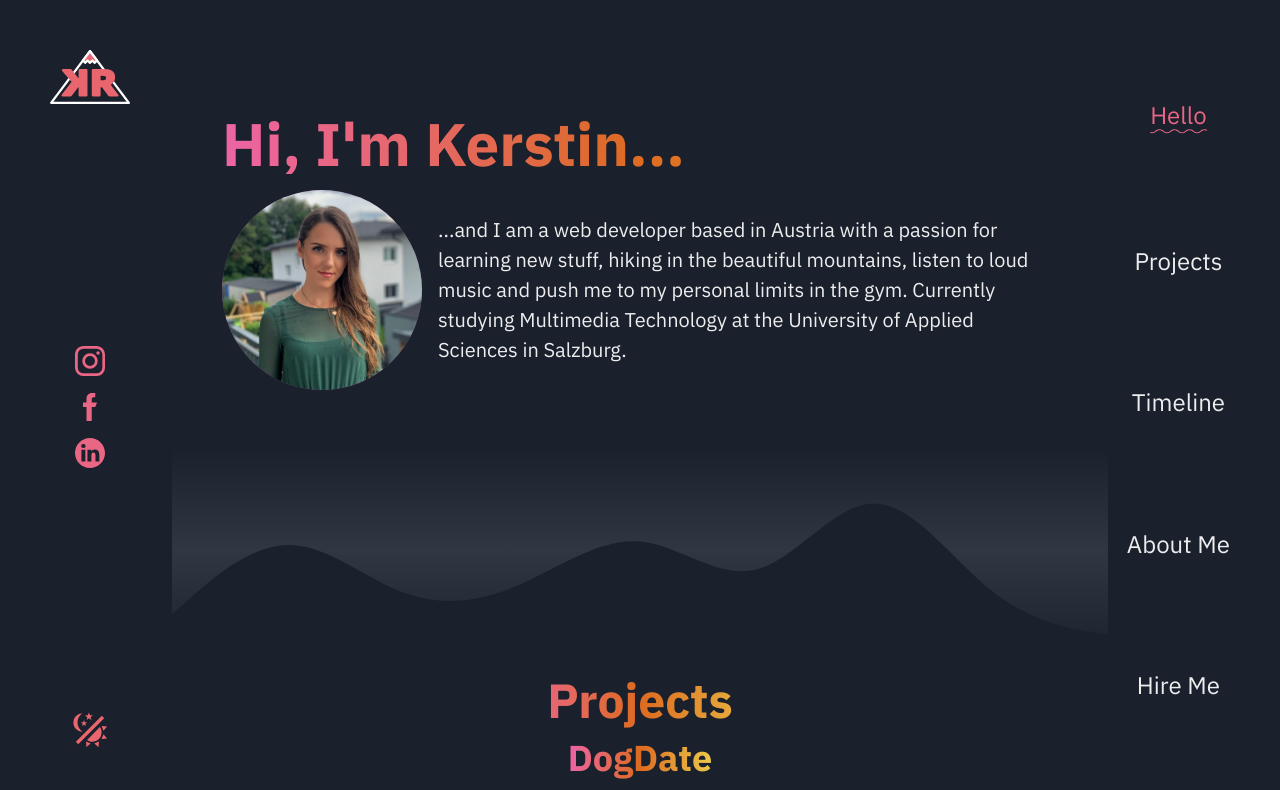
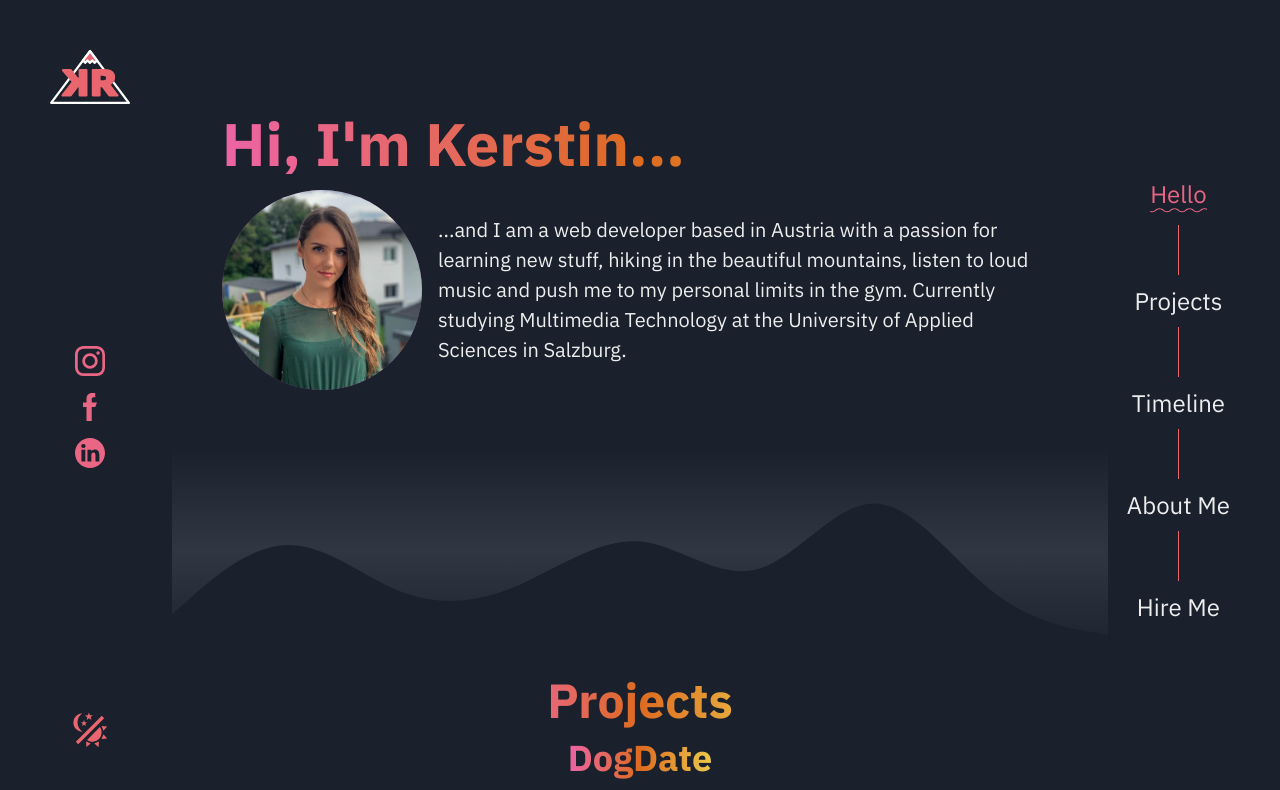
Before and after one commit to kerstin97/portfolio, a Next.js app in the folder portfolio/: page / in a window 1280 px wide. Shown: the top 790 px of the page. Built offline with nearby package versions, Linux system fonts and the light colour scheme.

Commit message:
Add lines to navigation

```diff
--- a/portfolio/components/navigation.js
+++ b/portfolio/components/navigation.js
@@ -61,11 +61,15 @@ export default function Navigation() {
 
     return (
 
-        <VStack className="navigation" pos="fixed" top="0" right="50px" display="flex" justifyContent="space-evenly" flexDir="column" height="100%">
+        <VStack className="navigation" pos="fixed" top="0" right="50px" display="flex" justifyContent="center" flexDir="column" height="100%">
             <Link onClick={() => setSelected('#')}  fontSize="2xl" style={router.asPath ==="/#" || router.asPath ==="/" ? style : null}>Hello</Link>
+            <div className="vl"></div>
             <Link onClick={() => setSelected('#projects')} fontSize="2xl" style={router.asPath ==="/#projects" ? style : null}>Projects</Link>
+            <div className="vl"></div>
             <Link onClick={() => setSelected('#timeline')} fontSize="2xl" style={router.asPath ==="/#timeline" ? style : null}>Timeline</Link>
+            <div className="vl"></div>
             <Link onClick={() => setSelected('#aboutme')} fontSize="2xl" style={router.asPath ==="/#aboutme" ? style : null}>About Me</Link>
+            <div className="vl"></div>
             <Link onClick={() => setSelected('#hireme')} fontSize="2xl" style={router.asPath ==="/#hireme" ? style : null}>Hire Me</Link>
         </VStack>
 
--- a/portfolio/styles/globals.css
+++ b/portfolio/styles/globals.css
@@ -1,6 +1,7 @@
 @import url('https://fonts.googleapis.com/css2?family=IBM+Plex+Sans:wght@300;400;500;700&display=swap');
 html,
 body {
+  --pink: #e9666e;
   padding: 0;
   margin: 0;
   font-family: IBM Plex Sans,-apple-system, Roboto, sans-serif;
@@ -9,7 +10,7 @@ body {
 }
 
 a {
-  color: pink;
+  color: var(--pink);
   text-decoration: none;
 }
 
@@ -21,3 +22,8 @@ a {
 .wave {
   background: linear-gradient(180deg, rgba(26,32,44,1) 0%, rgba(49,55,66,1) 49%, rgba(27,33,45,1) 100%);
 }
+
+.vl {
+  border-left: 1px solid var(--pink);
+  height: 50px;
+}
```
